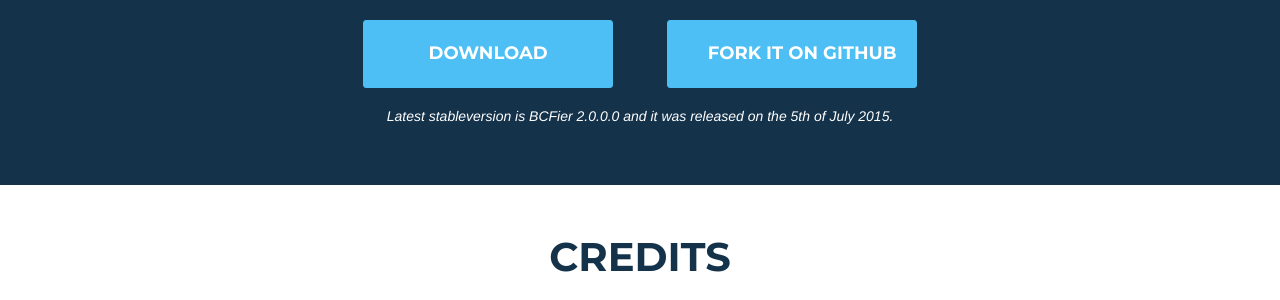
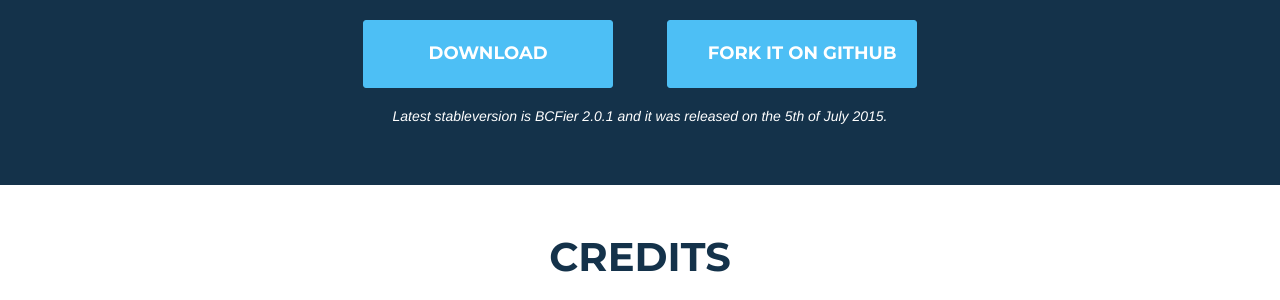
Before and after one commit to teocomi/BCFier, a Jekyll site: the page built from index.html, in a window 1280 px wide and 900 px high, scrolled down 2736 px. Shown: the part 283-583 px from the top of the window. Built offline with Jekyll 4.4.1, drawn with Linux system fonts in a browser that asks for light colours; some web fonts are replaced.

```diff
--- a/_config.yml
+++ b/_config.yml
@@ -6,7 +6,7 @@ title: BCFier
 email: hello@teocomi.com
 description: "BCFier is an Open Source tool developed to help you create better buildings."
 
-latest: "Latest stableversion is BCFier 2.0.0.0 and it was released on the 5th of July 2015."
+latest: "Latest stableversion is BCFier 2.0.1 and it was released on the 5th of July 2015."
 
 about: "BCFier is an Open Source BCF client developed to help you deliver better buildings."
 about1: "Like IFC is the open standard for Building Information models, [BCF](http://www.buildingsmart-tech.org/specifications/bcf-releases) (also developed by buildingSMART) is the open standard for Building Issues. BCFier is a set of plugins and standalone apps that handle BCF and integrate directly with BIM tools."
--- a/_includes/js.html
+++ b/_includes/js.html
@@ -19,7 +19,9 @@
        });
 
     function GetLatestReleaseInfo() {
-        $.getJSON("https://api.github.com/repos/teocomi/bcfier/releases?access_token=36bb5c95a0cd013c6c868fd812f8bbd07ade5e5f").done(function (releases) {
+        //removed access token
+        //?access_token=36bb5c95a0cd013c6c868fd812f8bbd07ade5e5f
+        $.getJSON("https://api.github.com/repos/teocomi/bcfier/releases").done(function (releases) {
             var release = releases[0];
             var asset = release.assets[0];
             var downloadURL = "https://github.com/teocomi/bcfier/releases/download/" + release.tag_name + "/" + asset.name;
```
